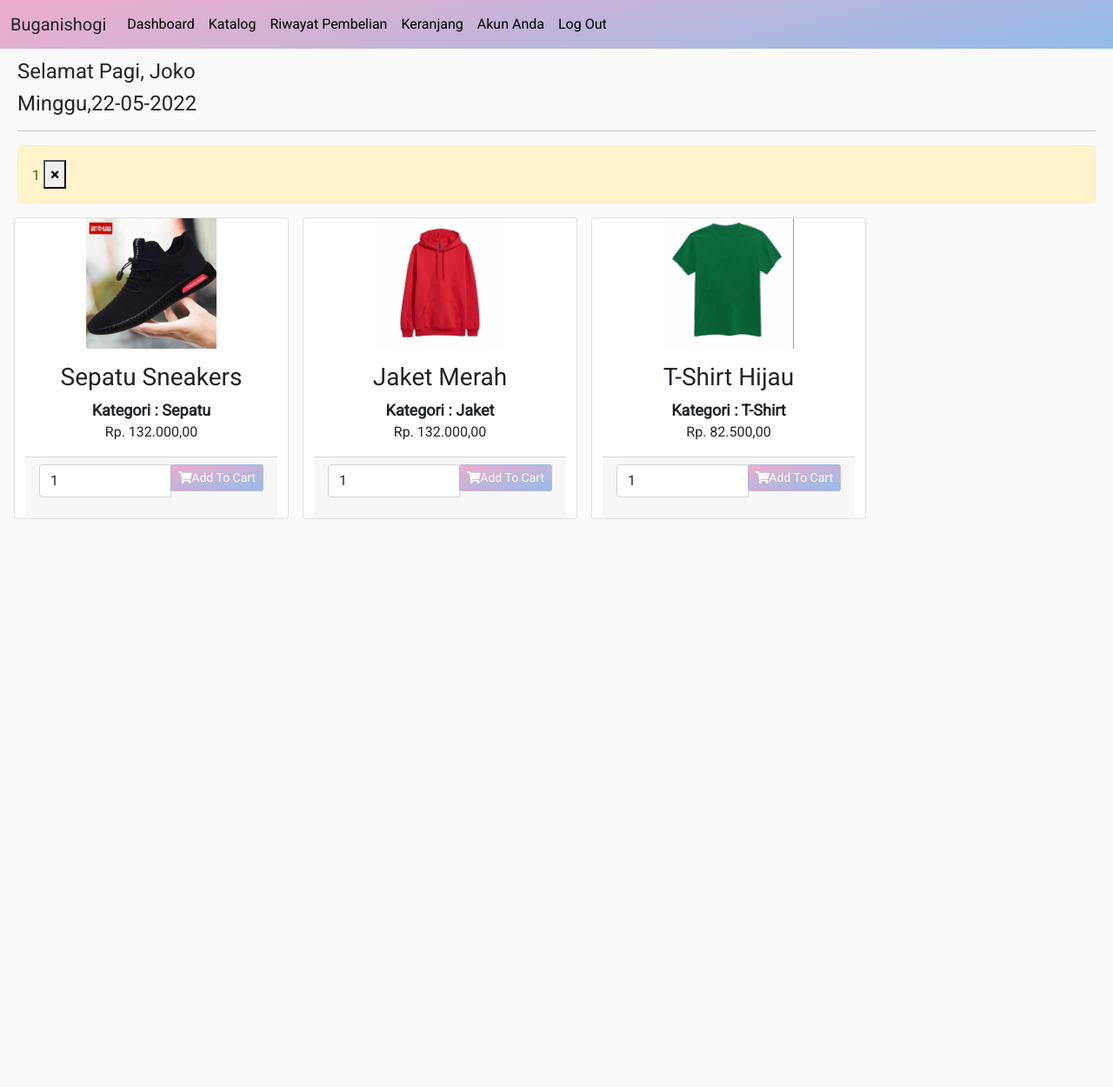
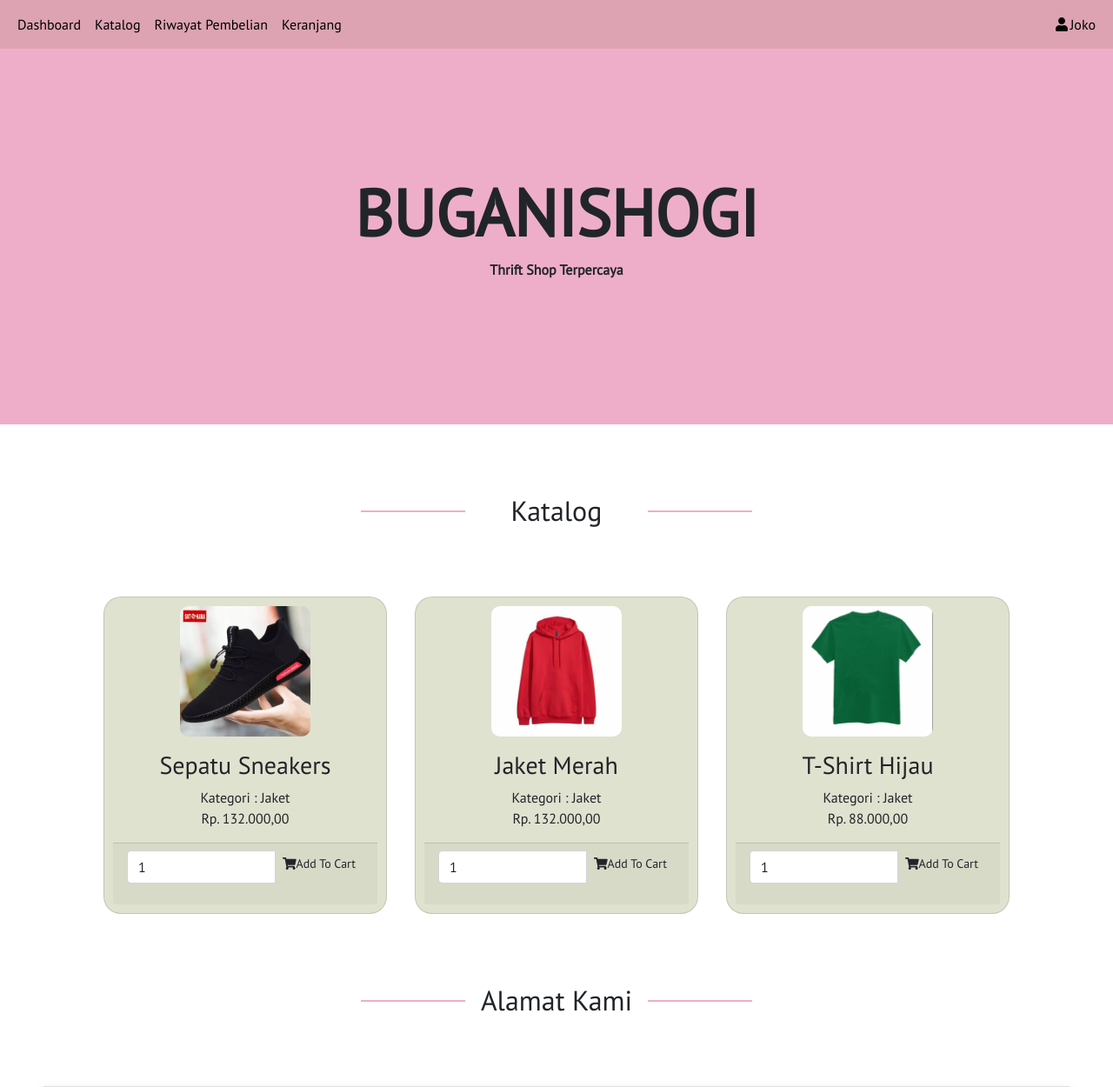
Before and after one commit to BagusSty/ThriftShop, a PHP site: page /users/user/beranda_user.php in a window 1280 px wide. Shown: the top 1250 px of the page at 87% size. Before the commit the page ends 597 px from the top, so only its background shows below. Run offline with PHP 8.4, Linux system fonts and the light colour scheme; a user stored in the database is signed in; data comes from the database, SQL or seed files in the repository; some libraries are stand-ins or nearby versions.

Commit message:
Update Beranda User 9:56 22 Mei

```diff
--- /dev/null
+++ b/css/landing.css
@@ -0,0 +1,105 @@
+@import url("https://fonts.googleapis.com/css2?family=Montserrat:wght@300&family=Roboto");
+@import url("https://fonts.googleapis.com/css2?family=PT+Sans&display=swap");
+* {
+  font-family: "PT Sans";
+  top: 0;
+}
+a,
+a:hover,
+a:focus {
+  color: inherit;
+  text-decoration: none;
+  transition: all 0.3s;
+}
+.navbar {
+  font-family: "Roboto";
+  position: fixed;
+  top: 0;
+  right: 0;
+  left: 0;
+  z-index: 20;
+  background: #dda3b2;
+}
+.navbar .dropdown button {
+  margin-right: 40px;
+}
+.dropdown-toggle::after {
+  content: none;
+}
+.header {
+  padding: 200px 0 150px 0;
+  background: #eeaeca;
+  font-weight: bold;
+}
+.text-uppercase {
+  font-size: 75px;
+  font-weight: bolder;
+}
+.hr-lines {
+  position: relative;
+  max-width: 450px;
+  margin: 80px auto;
+  text-align: center;
+}
+
+.hr-lines:before {
+  content: " ";
+  height: 2px;
+  width: 120px;
+  background: #eeaeca;
+  display: block;
+  position: absolute;
+  top: 50%;
+  left: 0;
+}
+
+.hr-lines:after {
+  content: " ";
+  height: 2px;
+  width: 120px;
+  background: #eeaeca;
+  display: block;
+  position: absolute;
+  top: 50%;
+  right: 0;
+}
+.row {
+  justify-content: center;
+}
+.row .card {
+  border-radius: 20px;
+  background-color: #dfe2cf;
+  padding: 10px;
+}
+.row .card img {
+  border-radius: 10px;
+}
+.location {
+  display: flex;
+  flex-wrap: wrap;
+}
+.location-info {
+  width: 40%;
+}
+.location-map {
+  width: 50%;
+  margin-left: 50px;
+}
+.footer {
+  color: white;
+  background-color: #764248;
+  left: 0;
+  bottom: 0;
+  width: 100%;
+}
+.logo {
+  color: wheat;
+}
+object {
+  filter: invert(100%) sepia(0%) saturate(7500%) hue-rotate(349deg)
+    brightness(104%) contrast(100%);
+}
+object:hover {
+  filter: invert(0%) sepia(0%) saturate(7482%) hue-rotate(87deg)
+    brightness(104%) contrast(105%);
+}
--- a/users/user/beranda_user.php
+++ b/users/user/beranda_user.php
@@ -39,7 +39,7 @@
  	</style>
  	<!--Bootstrap-->
  	<link href="https://cdn.jsdelivr.net/npm/bootstrap@5.1.3/dist/css/bootstrap.min.css" rel="stylesheet" integrity="sha384-1BmE4kWBq78iYhFldvKuhfTAU6auU8tT94WrHftjDbrCEXSU1oBoqyl2QvZ6jIW3" crossorigin="anonymous">    <!--CSS-->
- 	<link rel="stylesheet" href="../../css/style.css">
+ 	<link rel="stylesheet" href="../../css/landing.css">
 
  	<!-- Font Awesome JS -->
  	<script defer src="https://use.fontawesome.com/releases/v5.0.13/js/solid.js" integrity="sha384-tzzSw1/Vo+0N5UhStP3bvwWPq+uvzCMfrN1fEFe+xBmv1C/AtVX5K0uZtmcHitFZ" crossorigin="anonymous"></script>
@@ -48,101 +48,44 @@
 
  <body>
  	<div class="wrapper">
- 		<!-- Page Content  -->
- 		<div id="content">
  		<!-- Navbar -->
  		<nav class="navbar navbar-expand-lg">
  			<div class="container-fluid">
- 					<a class="navbar-brand" href="#">Buganishogi</a>
  				<button class="navbar-toggler" type="button" data-bs-toggle="collapse" data-bs-target="#navbarNavAltMarkup" aria-controls="navbarNavAltMarkup" aria-expanded="false" aria-label="Toggle navigation">
  					<i class="fas fa-align-left"></i>
  				</button>
  				<div class="collapse navbar-collapse" id="navbarNavAltMarkup">
  					<div class="navbar-nav">
  						<a class="nav-link active" aria-current="page" href="beranda_user.php">Dashboard</a>
- 							<a class="nav-link" href="#">Katalog</a>
-							<a href="#" class="nav-link">Riwayat Pembelian</a>
+ 						<a class="nav-link" href="katalog.php">Katalog</a>
+ 						<a href="riwayat.php" class="nav-link">Riwayat Pembelian</a>
  						<a class="nav-link" href="cart1.php">Keranjang</a>
- 							<a class="nav-link" href="#">Akun Anda</a>
-		 					<a onclick="return confirm('Anda yakin ingin logout ?')" href="../../logout.php" class="nav-link">Log Out</a>
+ 					</div>
+ 					<div class="navbar-nav dropdown ms-auto">
+ 						<a class="nav-link ms-auto dropdown-toggle" href="#" id="navbarDropdown" role="button" data-bs-toggle="dropdown" aria-expanded="false">
+ 							<i class="fa fa-fw fa-user"></i><span><?php echo $_SESSION['nama']; ?></span>
+ 						</a>
+ 						<ul class="dropdown-menu" aria-labelledby="navbarDropdown">
+ 							<li><a class="nav-link d-flex" href="#">Akun Anda</a></a></li>
+ 							<li><a onclick="return confirm('Anda yakin ingin logout ?')" href="../../logout.php" class="nav-link">Log Out</a></li>
  						</div>
  					</div>
  				</div>
  			</nav>
-
- 			<div class="content">
- 				<div class="mt-5">
- 					<!--PHP Tanggal-->
- 					<?php
- 					$tanggal = mktime(date('m'), date("d"), date('Y'));
- 					date_default_timezone_set("Asia/Jakarta");
- 					$hari = date ("D");
- 					switch($hari){
- 						case 'Sun':
- 						$hari_ini = "Minggu";
- 						break;
-
- 						case 'Mon':
- 						$hari_ini = "Senin";
- 						break;
-
- 						case 'Tue':
- 						$hari_ini = "Selasa";
- 						break;
-
- 						case 'Wed':
- 						$hari_ini = "Rabu";
- 						break;
-
- 						case 'Thu':
- 						$hari_ini = "Kamis";
- 						break;
-
- 						case 'Fri':
- 						$hari_ini = "Jumat";
- 						break;
-
- 						case 'Sat':
- 						$hari_ini = "Sabtu";
- 						break;
-
- 						default:
- 						$hari_ini = "Tidak di ketahui";
- 						break;
- 					}
- 					$jam = date ("H:i:s");
- 					$a = date ("H");
- 					if (($a>=6) && ($a<=11)) {
- 						echo " <h4>Selamat Pagi, ". $_SESSION['nama']."</h4>";
- 						echo "<h4>".$hari_ini.",".date("d-m-Y", $tanggal )."</h4>";
- 					}else if(($a>=11) && ($a<=15)){
- 						echo " <h4>Selamat Siang, ". $_SESSION['nama']."</h4>";
- 						echo "<h4>".$hari_ini.",".date("d-m-Y", $tanggal )."</h4>";
- 					}elseif(($a>15) && ($a<=18)){
- 						echo " <h4>Selamat Sore, ". $_SESSION['nama']."</h4>";
- 						echo "<h4>".$hari_ini.",".date("d-m-Y", $tanggal )."</h4>";
- 					}else{
- 						echo " <h4>Selamat Malam, ". $_SESSION['nama']."</h4>";
- 						echo "<h4>".$hari_ini.", ".date("d-m-Y", $tanggal )."</h4>";
- 					}
- 					?>
- 					<hr>
- 					<?php if (isset($_SESSION['pesan'])) {
- 						echo '<div class="alert alert-warning alert-dismissible fade show" role="alert">
- 						' . $_SESSION['pesan'] . '
- 						<button type="button" class="close" data-dismiss="alert" aria-label="Close">
- 						<span aria-hidden="true">×</span>
- 						</button>
- 						</div>';
-
- 						unset($_SESSION['pesan']);
- 					}?>
+ 			<div class="container-fluid header">
+ 				<h1 class="text-uppercase text-center">
+ 					Buganishogi
+ 				</h1>
+ 				<p class="text-center">Thrift Shop Terpercaya</p>
+ 			</div>
+ 		</div>
+ 		<div class="katalog">
+ 			<a href="katalog.php" class="text-center"><h2 class="hr-lines">Katalog</h2></a>
  			<div class="row">
  				<?php
- 						$tb_brg = mysqli_query($conn,"SELECT * FROM tb_barang,tb_kategori WHERE tb_barang.id_kategori=tb_kategori.id_kategori");
- 						$no = 1;
+ 				$tb_brg = mysqli_query($conn,"SELECT * FROM tb_barang,tb_kategori LIMIT 3");
  				while ($dt_brg = $tb_brg->fetch_assoc()) : ?>
- 							<div class="card col-sm-3 mx-2">
+ 					<div class="card col-sm-3 mx-3">
  						<form method="post" action="cart1.php">
  							<input type="hidden" name="id_produk" value="<?= $dt_brg['id_barang']; ?>"></input>
  							<div class="text-center"><img class="card-img-center"
@@ -175,11 +118,52 @@
  				<?php endwhile; ?>
  			</div>
  		</div>
+ 		<div class="Map mb-3">
+ 			<div class="text-center"><h2 class="hr-lines">Alamat Kami</h2></div>
+ 			<div class="card shadow m-5 p-2">
+ 				<div class="location">
+ 					<div class="location-info">
+ 						<div class="address">
+ 							<ul style="list-style: none;">
+ 								<li class="address-title"><h6>Alamat</h6></li>
+ 								<li>Jl.Durian No.37,Kec.Taman, Kota Madiun</li>
+ 							</ul>
+ 						</div>
+ 					</div>
+ 					<hr class="clearfix w-100 d-md-none">
+ 					<div class="location-map">
+ 						<iframe src="https://www.google.com/maps/embed?pb=!1m18!1m12!1m3!1d247.15311420862258!2d111.5261210782397!3d-7.634677461979133!2m3!1f0!2f0!3f0!3m2!1i1024!2i768!4f13.1!3m3!1m2!1s0x2e79be8b2adbb4c5%3A0x76e6e22c66e1ef1e!2sJl.%20Durian%20No.37%2C%20Kejuron%2C%20Kec.%20Taman%2C%20Kota%20Madiun%2C%20Jawa%20Timur%2063132!5e0!3m2!1sen!2sid!4v1653183743280!5m2!1sen!2sid" width="600" height="350" style="border:0;"></iframe>
  					</div>
  				</div>
  			</div>
  		</div>
-
+ 		<!-- Footer -->
+ 		<footer class="footer text-center">
+ 			<div class="container">
+ 				<div class="row">
+ 					<!-- Footer Location-->
+ 					<div class="col-lg-4 mb-5 mb-lg-0">
+ 						<h4 class="my-4">Location</h4>
+ 						<p class="lead mb-0">
+ 							Jl.Durian No.37,Kec.Taman, Kota Madiun
+ 						</p>
+ 					</div>
+ 					<!-- Footer Social Media-->
+ 					<div class="col-lg-4 mb-5 mb-lg-0">
+ 						<h4 class="my-4">Hubungi Kami</h4>
+ 						<a class="btn btn-outline-light" href="#!"><object data="../../assets/logo/whatsapp-brands.svg" width="25" height="25"></object></a>
+ 						<a class="btn btn-outline-light" href="#!"><object data="../../assets/logo/instagram-brands.svg" width="25" height="25"></object></a>
+						 <a class="btn btn-outline-light" href="#!"><object data="../../assets/logo/phone-solid.svg" width="25" height="25"></object></a>
+ 					</div>
+ 					<div class="col-lg-4">
+ 						<h4 class="my-4">Buganishogi Thrift Shop</h4>
+ 					</div>
+					<hr class="mt-4" width="100%">
+					<span class="mb-3">Copyright © 2022</span>
+ 				</div>
+ 			</div>
+ 		</footer>
+ 	</div>
  	<!--Data Tables JS-->
  	<script type="text/javascript" src="../../assets/DataTables/datatables.min.js"></script>
  	<!-- Popper.JS -->
```
Also changed, not shown: assets/logo/instagram-brands.svg (added), assets/logo/phone-solid.svg (added), assets/logo/whatsapp-brands.svg (added). Lines whose indentation alone changed are shown as unchanged.
